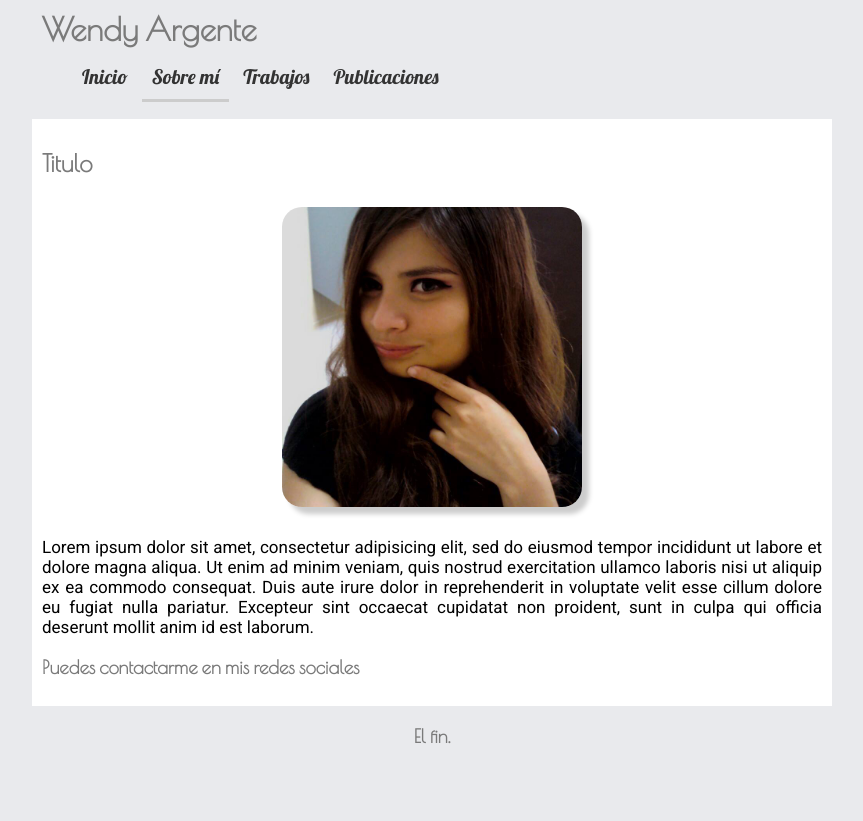
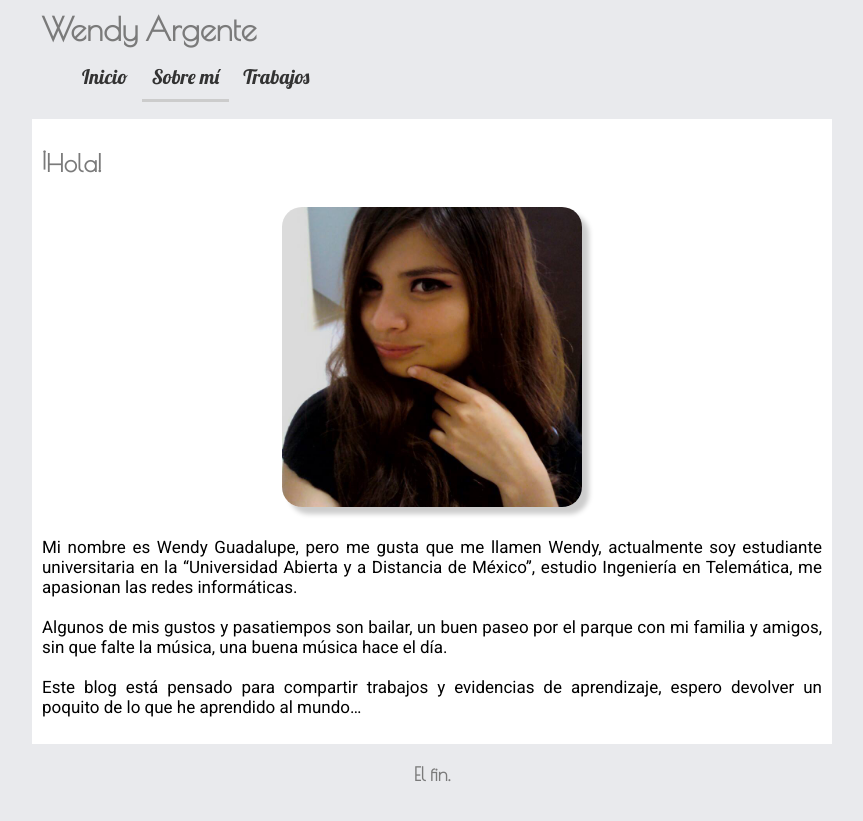
Before and after one commit to wendyar/wendyar, a Jekyll site: the page built from sobremi.html, in a window 1280 px wide. Shown: the top 821 px of the page, without its empty margins (208-1071 px from the left). Built offline with Jekyll 4.4.1, drawn with Linux system fonts in a browser that asks for light colours.

Commit message:
Actualización pagina sobremí

```diff
--- a/_includes/header.html
+++ b/_includes/header.html
@@ -8,7 +8,5 @@
           {% endif %}
             <a href="{{ site.baseurl }}/sobremi.html"   class="{% if page.url contains 'sobremi'  %}activo{% endif %}">Sobre mí</a>
             <a href="{{ site.baseurl }}/trabajos/"      class="{% if page.url contains 'trabajos' %}activo{% endif %}">Trabajos</a>
-            <a href="{{ site.baseurl }}/publicaciones/" class="{% if page.url contains 'publicaciones' %}activo{% endif %}">Publicaciones</a>
         </menu>
-
       </header>
--- a/assets/js/inicio.js
+++ b/assets/js/inicio.js
@@ -1,7 +1,7 @@
 $(document).ready(function() {
   // Recarga la página cada cierto tiempo
-  setTimeout(function(){
-    window.location.reload(1);
-  },3000);
+  // setTimeout(function(){
+  //   window.location.reload(1);
+  // },3000);
 
 });
--- a/sobremi.html
+++ b/sobremi.html
@@ -4,14 +4,21 @@ layout: base
 
 <!-- El contenido debe de ir dentro de un article de clase articulo, ya que así lo recibe la base -->
 <article class="articulo">
-  <h2>Titulo</h2>
+  <h2>¡Hola!</h2>
   <img src="{{ site.baseurl }}/assets/images/{{ site.imagen_personal }}" alt="" class="imagen-perfil" />
 
   <p>
-    Lorem ipsum dolor sit amet, consectetur adipisicing elit, sed do eiusmod tempor incididunt ut labore et dolore magna aliqua. Ut enim ad minim veniam, quis nostrud exercitation ullamco laboris nisi ut aliquip ex ea commodo consequat. Duis aute irure dolor in reprehenderit in voluptate velit esse cillum dolore eu fugiat nulla pariatur. Excepteur sint occaecat cupidatat non proident, sunt in culpa qui officia deserunt mollit anim id est laborum.
+    Mi nombre es Wendy Guadalupe, pero me gusta que me llamen Wendy, actualmente soy estudiante universitaria en la “Universidad Abierta y a Distancia de México”,
+    estudio Ingeniería en Telemática, me apasionan las redes informáticas.
+    <br>
+    <br>
+  Algunos de mis gustos y pasatiempos son bailar, un buen paseo por el parque con mi familia y amigos, sin que falte la música, una buena música hace el día.
+  <br>
+  <br>
+  Este blog está pensado para compartir trabajos y evidencias de aprendizaje, espero devolver un poquito de lo que he aprendido al mundo…
   </p>
 
-  <h3>Puedes contactarme en mis redes sociales</h3>
+  <!-- <h3>Puedes contactarme en mis redes sociales</h3> -->
   <!-- <div id="redes-sociales">
     <a href="https://www.github.com/{{   site.usuario_github   }}" target="_blank"><img src="{{ site.baseurl }}/imagenes/github.png" alt="" /></a>
     <a href="https://www.twitter.com/{{  site.usuario_twitter  }}" target="_blank"><img src="{{ site.baseurl }}/imagenes/twitter.png" alt="" /></a> -->
```
